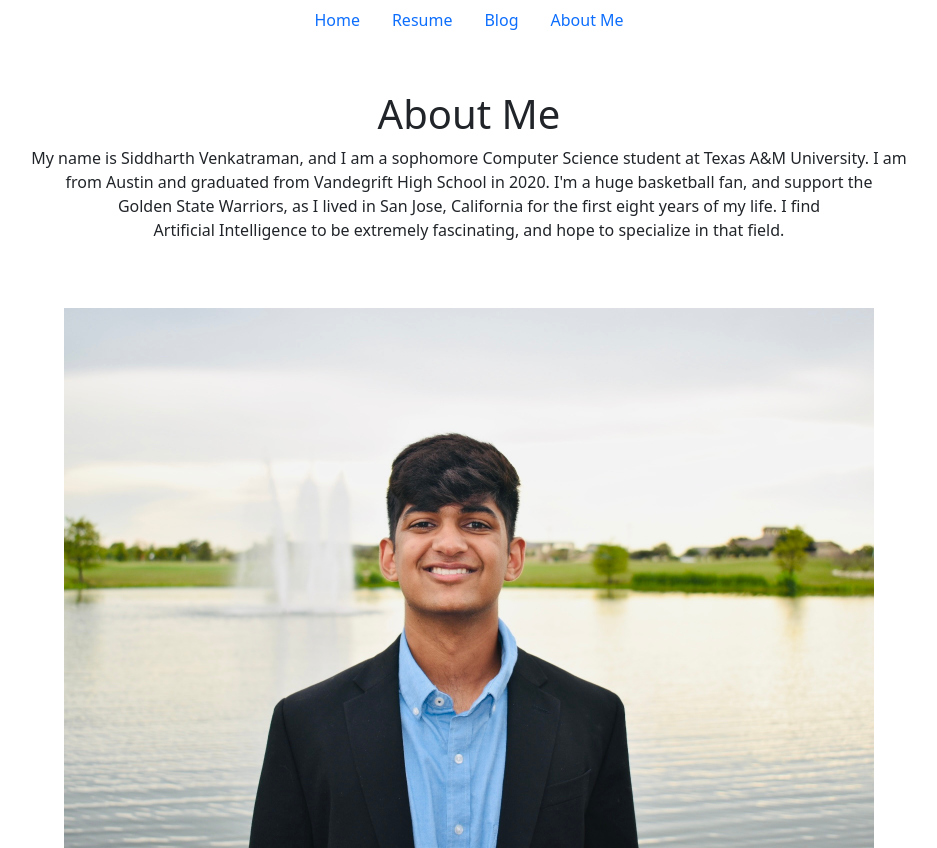
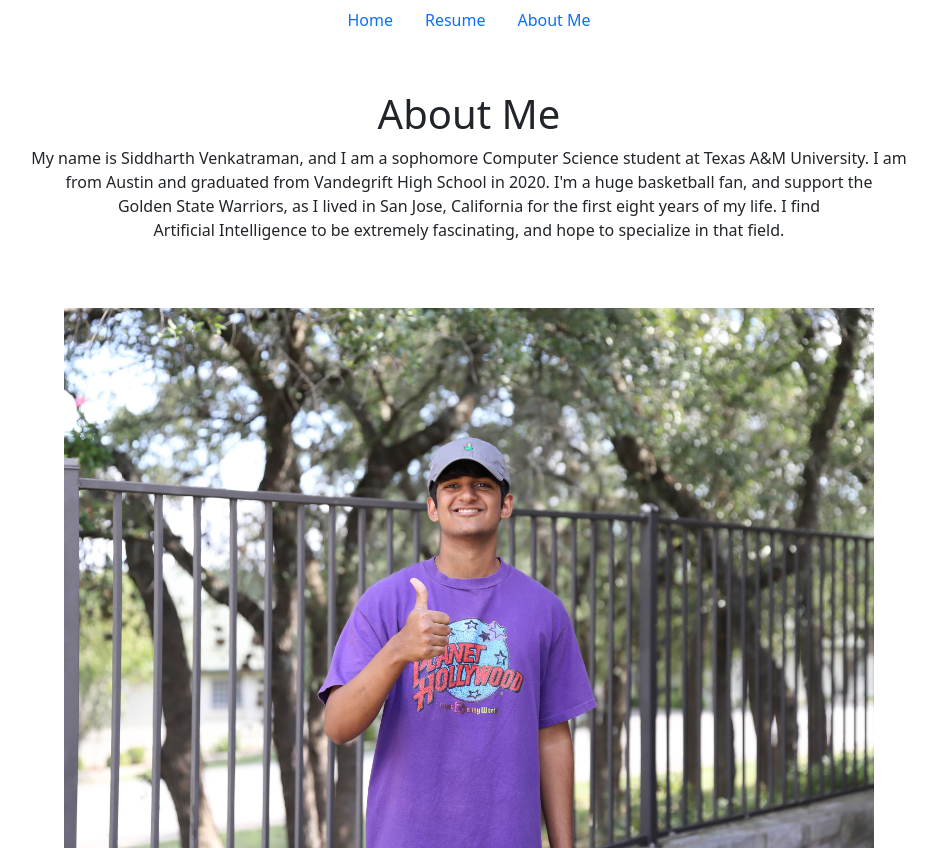
Before and after one commit to SiddharthVenkatraman21/django3-personal-portfolio, a Django app: page /about/ in a window 1280 px wide. Shown: the whole page, without its empty margins (171-1108 px from the left). Run offline with Django 3.2, Linux system fonts and the light colour scheme.

Commit message:
Settings

```diff
--- a/portfolio/templates/portfolio/about.html
+++ b/portfolio/templates/portfolio/about.html
@@ -10,7 +10,7 @@
   Golden State Warriors, as I lived in San Jose, California for the first eight years of my life. I find <br>
   Artificial Intelligence to be extremely fascinating, and hope to specialize in that field. <p>
     <div class="text-center">
-      <img src="{% static 'portfolio/ZLHeadshotBrighter.jpg' %}" height=540 width=810 style="margin-top:50px" >
+      <img src="{% static 'portfolio/AboutMe.jpg' %}" height=540 width=810 style="margin-top:50px" >
     </div>
 
 {% endblock %}
--- a/portfolio/templates/portfolio/base.html
+++ b/portfolio/templates/portfolio/base.html
@@ -21,9 +21,7 @@
       <li class="nav-item">
         <a class="nav-link" href="{% static 'portfolio/CurrentResume.pdf' %}">Resume</a>
       </li>
-      <li class="nav-item">
-        <a class="nav-link" href="{% url 'blog:all_blogs' %}">Blog</a>
-      </li>
+
       <li class="nav-item">
         <a class="nav-link" href="{% url 'about' %}" tabindex="-1" aria-disabled="true">About Me</a>
       </li>
```
Also changed, not shown: requirements.txt (added, +239 -0 lines), db.sqlite3, portfolio/static/portfolio/AboutMe.jpg (added), portfolio/static/portfolio/sample.jpg (added), 6 other files.
